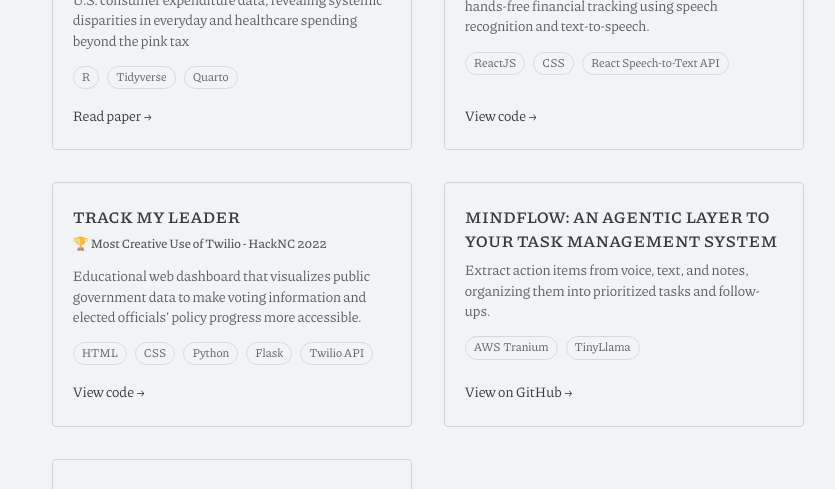
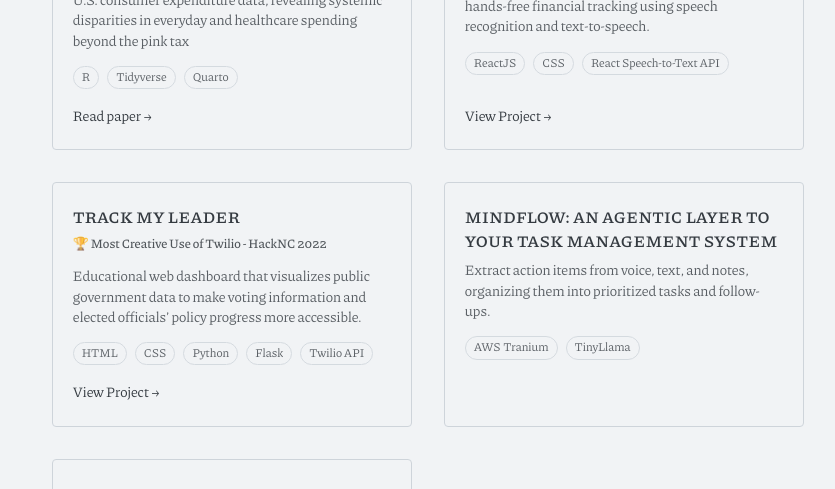
Before and after one commit to snehajaikumar23/snehajaikumar23.github.io, a Jekyll site: the page built from index.md, in a window 1280 px wide and 900 px high, scrolled down 1981 px. Shown: the part 155-644 px from the top of the window, without its empty margins (25-860 px from the left). Built offline with Jekyll 4.4.1, drawn with Linux system fonts in a browser that asks for light colours.

Commit message:
Update project link

```diff
--- a/index.md
+++ b/index.md
@@ -164,7 +164,7 @@
         </div>
 
         <a
-            href="https://arxiv.org/abs/XXXX.XXXXX"
+            href="https://docs.google.com/document/d/16de9RqK3y0rQ6_g4TJtvDnsirfZYEEIxP0sifBG_BLg/edit?usp=sharing"
             target="_blank"
             rel="noopener"
             class="paper-link"
@@ -219,7 +219,7 @@
             target="_blank"
             rel="noopener"
         >
-            View code →
+            View Project →
         </a>
     </article>
 
@@ -247,7 +247,7 @@
             target="_blank"
             rel="noopener"
         >
-            View code →
+            View Project →
         </a>
     </article>
 
@@ -263,9 +263,6 @@
         <span>AWS Tranium</span>
         <span>TinyLlama</span>
       </div>
-      <a href="https://github.com/yourusername/mindflow" target="_blank" rel="noopener">
-        View on GitHub →
-      </a>
     </article>
 
     <article class="project-card" data-category="ml">
```
